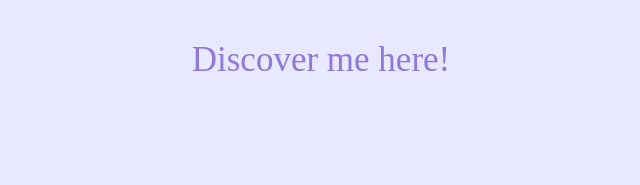
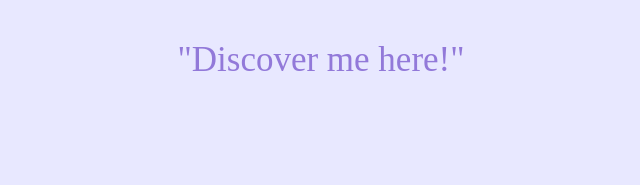
Before and after one commit to ndough/nina, a plain HTML site: page index.html in a window 1280 px wide. Shown: the part 297-482 px from the top of the page, 319-959 px from the left. Drawn offline with Linux system fonts and the light colour scheme.

Commit message:
fourth commit

```diff
--- a/index.html
+++ b/index.html
@@ -30,7 +30,7 @@
   </div>
 
   <div class="subheading">
- Discover me here! <br><br>
+ "Discover me here!" <br><br>
   </div>
 
 
```
Also changed, not shown: 1 other file.
